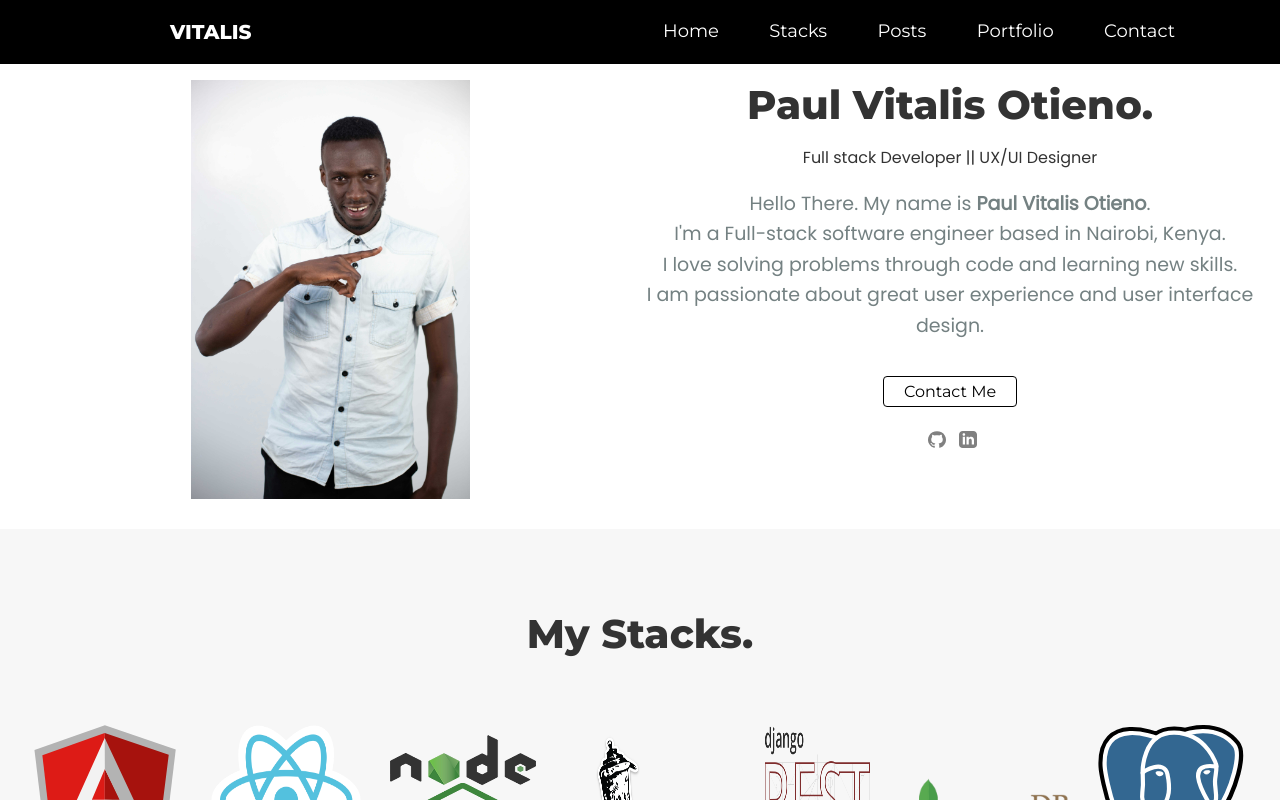
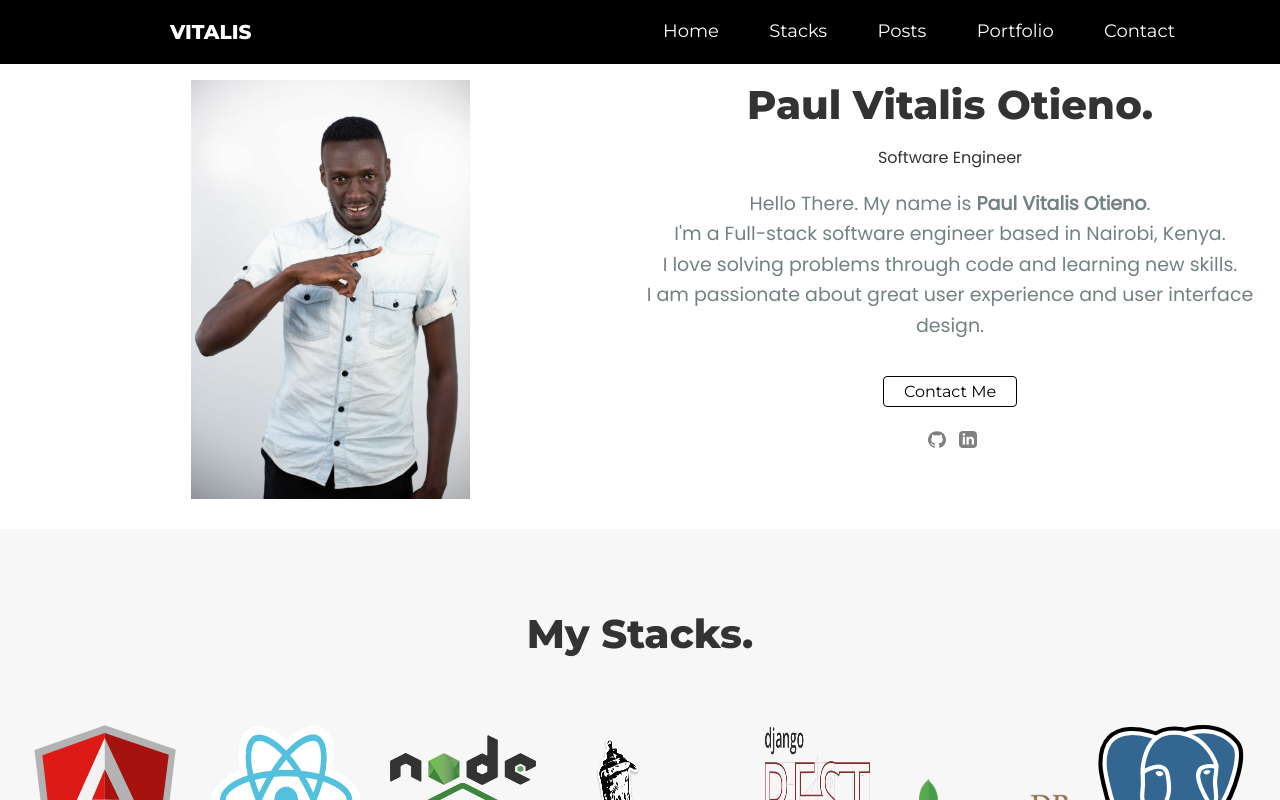
Before and after one commit to Paulvitalis200/Portfolio, a React (Create React App) app: page / in a window 1280 px wide. Shown: the top 800 px of the page. Built offline with nearby package versions, Linux system fonts and the light colour scheme.

Commit message:
Update title

```diff
--- a/src/components/home.tsx
+++ b/src/components/home.tsx
@@ -18,7 +18,7 @@ const Home: React.SFC<HomeProps> = () => {
                 </MyImage>
                 <TextArea>
                     <Title>Paul Vitalis Otieno.</Title>
-                    <Description>Full stack Developer || UX/UI Designer</Description>
+                    <Description>Software Engineer</Description>
                     <TextBody>
                         Hello There. My name is <strong>Paul Vitalis Otieno</strong>.<br />
                         I'm a Full-stack software engineer based in Nairobi, Kenya.<br />
```
